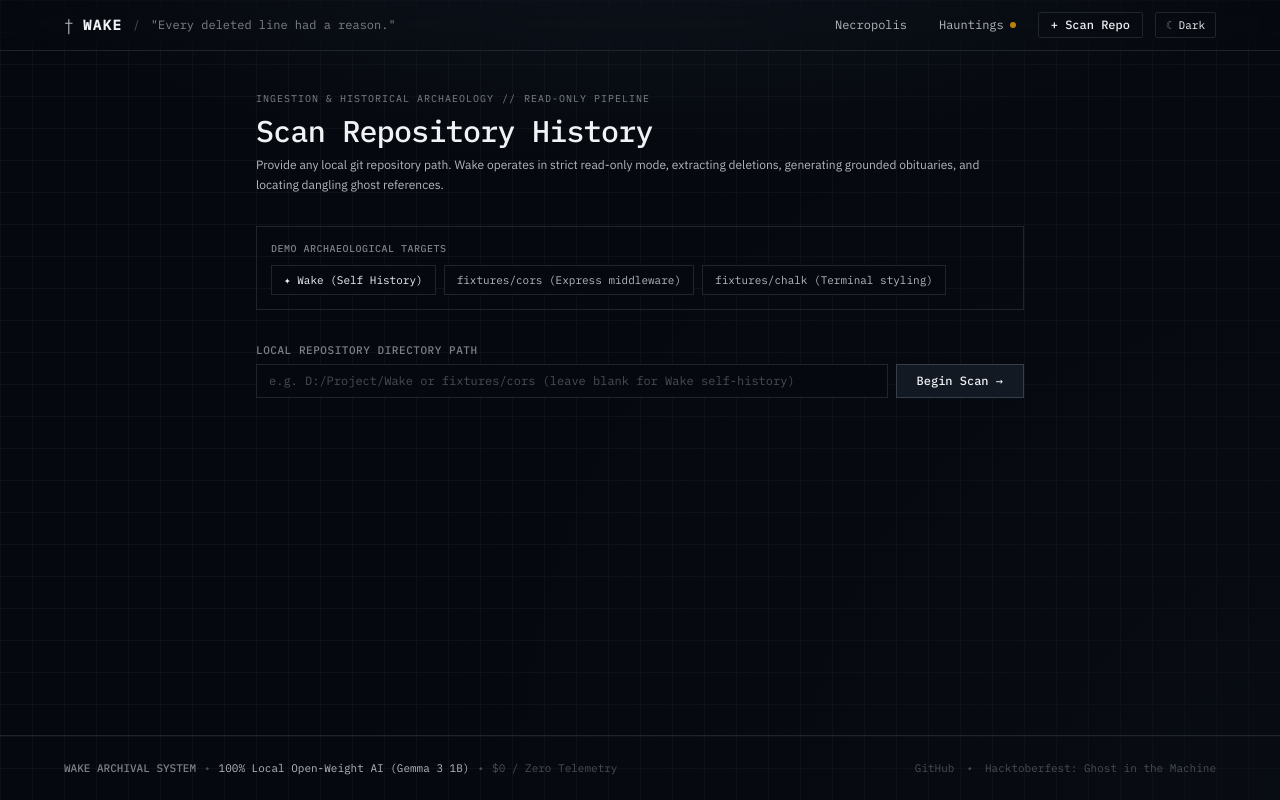
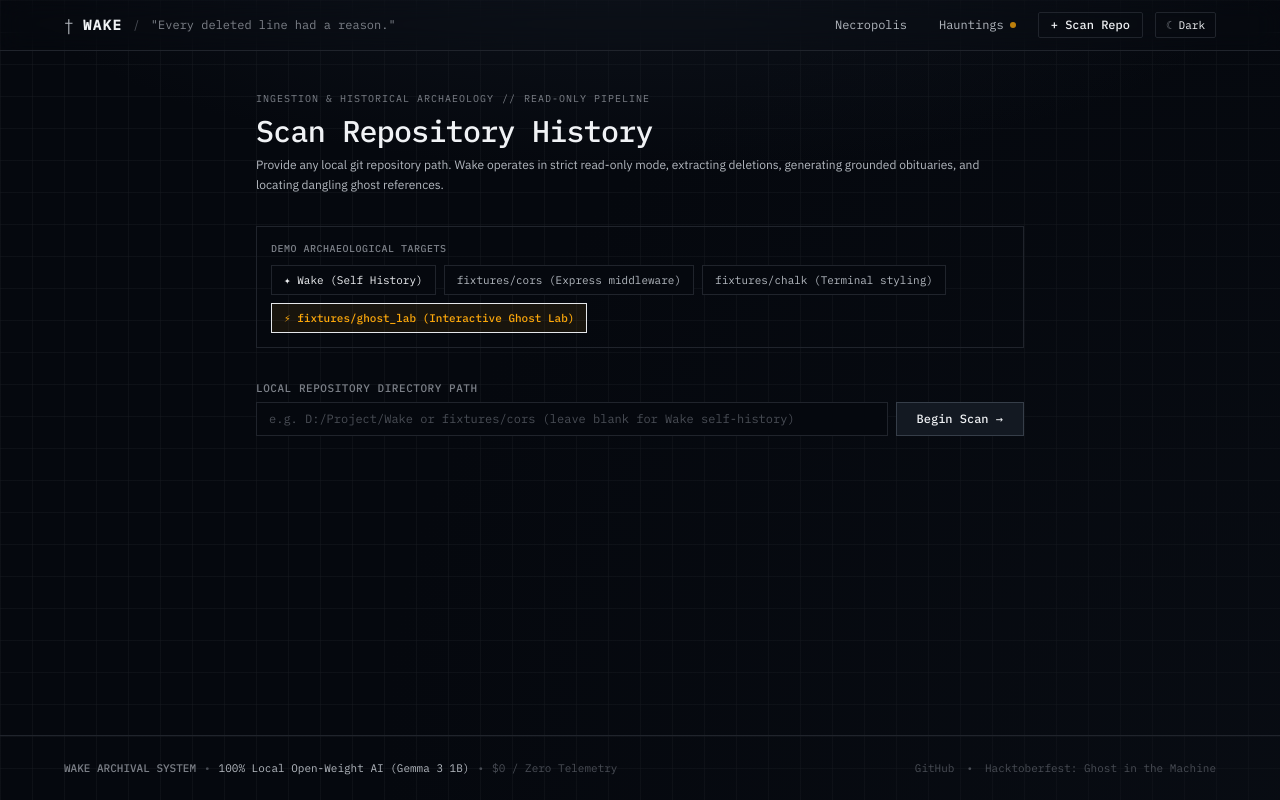
Before and after one commit to Shreyansh00987/Wake, a Next.js app: page /scan in a window 1280 px wide. Built offline with nearby package versions, Linux system fonts and the light colour scheme.

Commit message:
feat(ui): add quick preset button for interactive ghost lab on scan page

```diff
--- a/src/app/scan/page.tsx
+++ b/src/app/scan/page.tsx
@@ -145,6 +145,17 @@ export default function ScanPage() {
           >
             fixtures/chalk (Terminal styling)
           </button>
+          <button
+            type="button"
+            disabled={scanning}
+            onClick={() => {
+              setRepoPath("fixtures/ghost_lab");
+              triggerScan("fixtures/ghost_lab");
+            }}
+            className="px-3 py-1.5 bg-marigold-dim border border-marigold/60 text-marigold font-medium text-[11px] font-mono hover:bg-marigold hover:text-ground transition-all"
+          >
+            ⚡ fixtures/ghost_lab (Interactive Ghost Lab)
+          </button>
         </div>
       </div>
 
```
